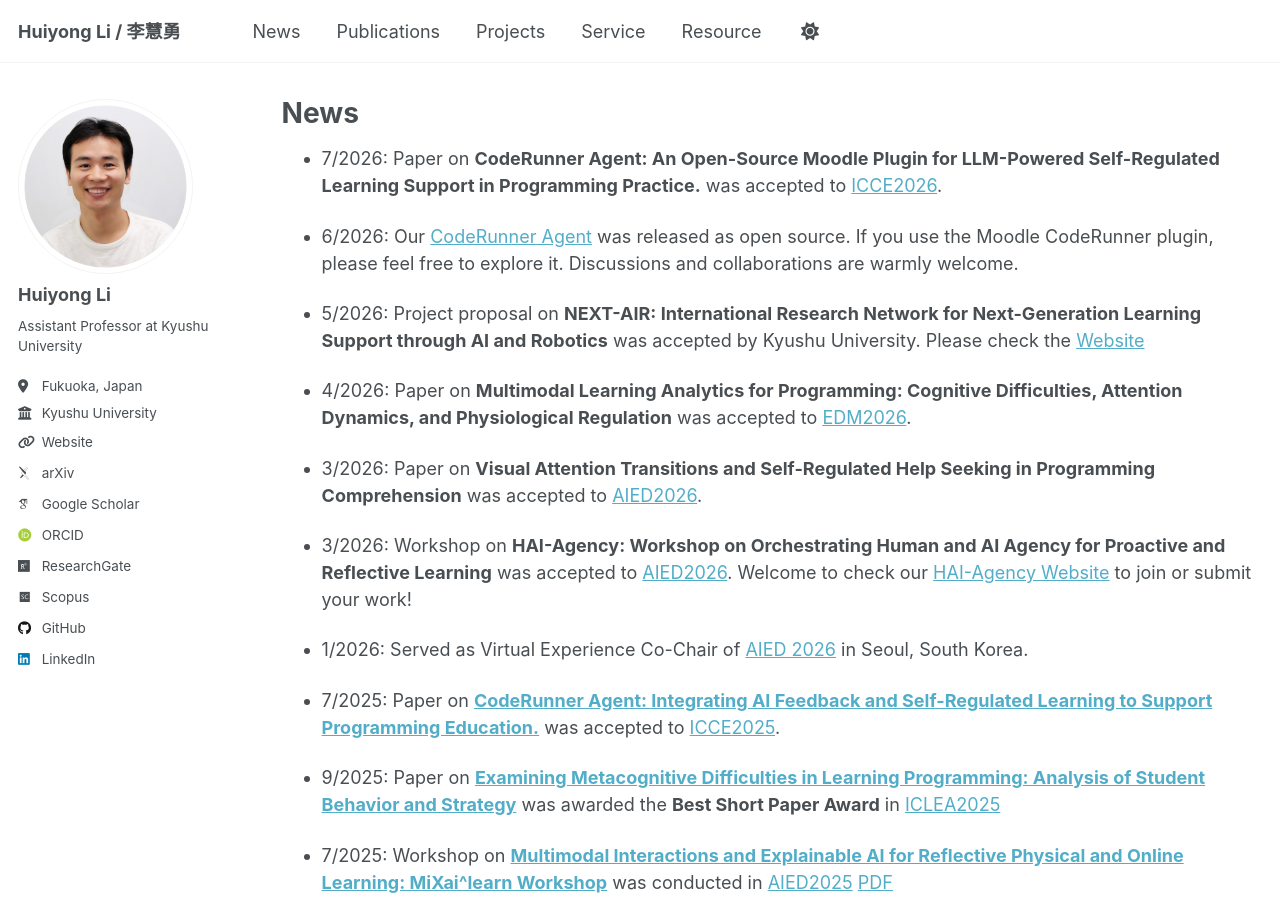
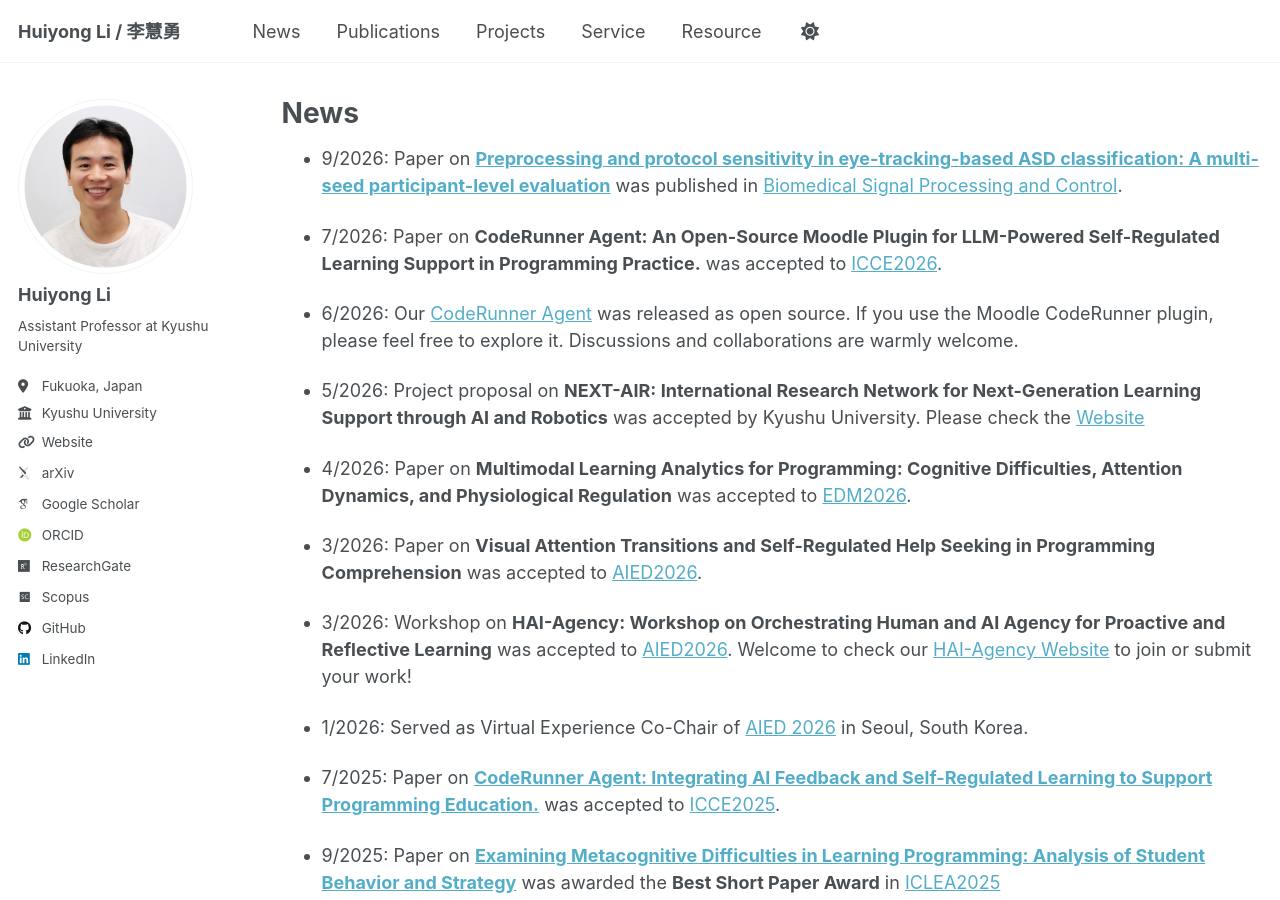
Before and after one commit to li-huiyong/li-huiyong.github.io, a Jekyll site: the page built from _pages/news.md, in a window 1280 px wide and 900 px high. Built offline with Jekyll 4.4.1, drawn with Linux system fonts in a browser that asks for light colours; some web fonts are replaced.

Commit message:
add BSPC paper news

```diff
--- a/_pages/news.md
+++ b/_pages/news.md
@@ -6,6 +6,8 @@ author_profile: true
 ---
 
 {% include base_path %}
+
+* 9/2026: Paper on [**Preprocessing and protocol sensitivity in eye-tracking-based ASD classification: A multi-seed participant-level evaluation**](https://doi.org/10.1016/j.bspc.2026.111380) was published in [Biomedical Signal Processing and Control](https://www.sciencedirect.com/journal/biomedical-signal-processing-and-control).
 
 * 7/2026: Paper on **CodeRunner Agent: An Open-Source Moodle Plugin for LLM-Powered Self-Regulated Learning Support in Programming Practice.** was accepted to [ICCE2026](https://icce2026.csse.canterbury.ac.nz/).
 
```
